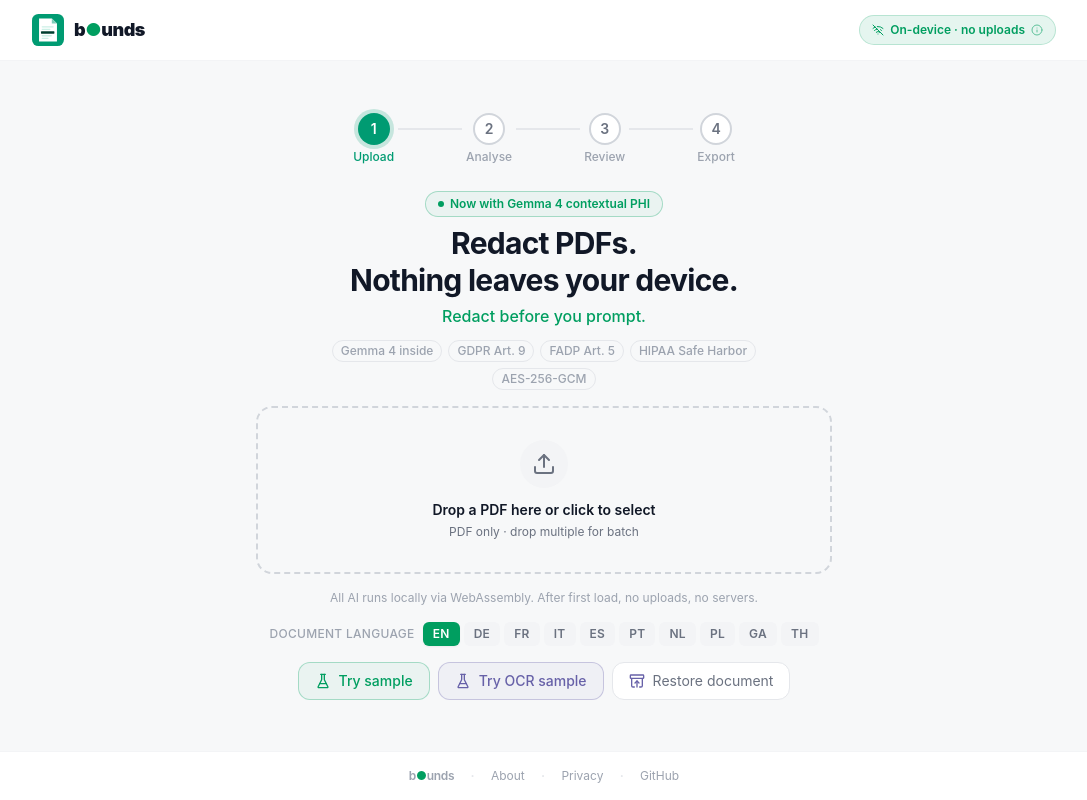
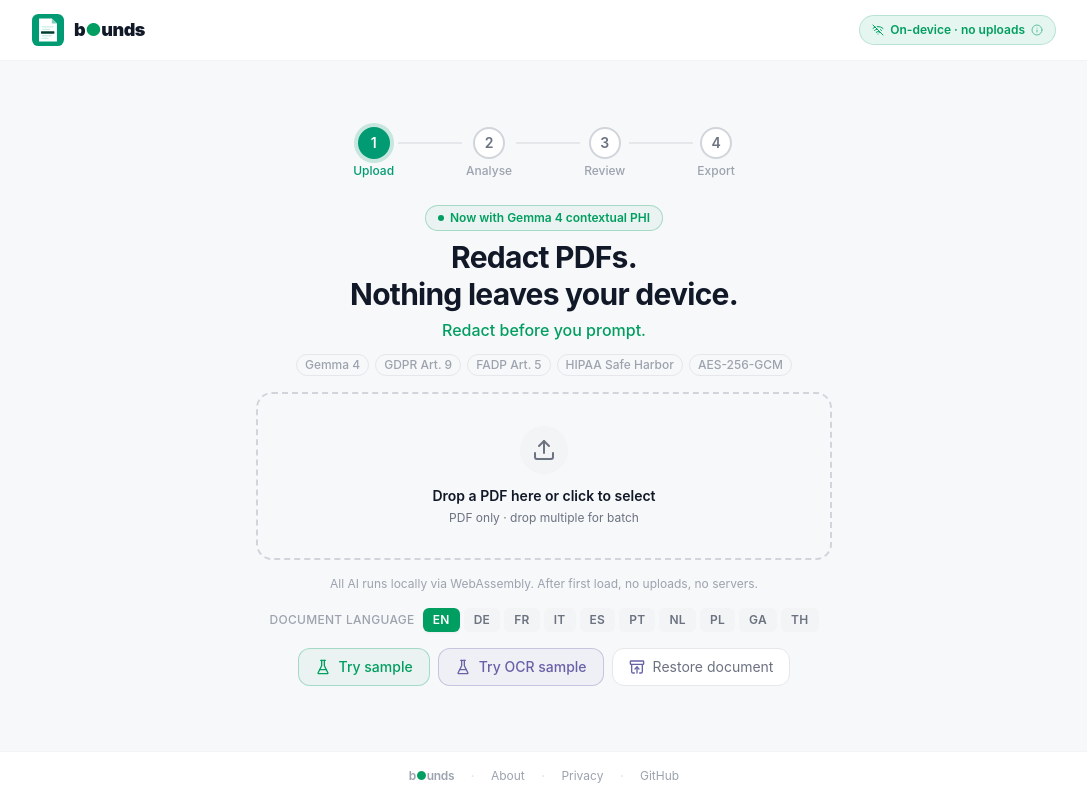
Before and after one commit to Aqta-ai/bounds, a React (Vite) app: page / in a window 1280 px wide. Shown: the whole page, without its empty margins (96-1183 px from the left). Built offline with nearby package versions, Linux system fonts and the light colour scheme; no server answers.

Commit message:
hero badges: drop max-w-2xl, shorten 'Gemma 4 inside' -> 'Gemma 4'
'inside' was filler; the wrapper max-width I added in the previous commit was the actual culprit, forcing AES-256-GCM to a second row at 672px.

```diff
--- a/src/App.tsx
+++ b/src/App.tsx
@@ -239,8 +239,8 @@
               <p className="text-base font-medium text-brand-green mt-1">
                 {t('hero_tagline')}
               </p>
-              <div className="flex flex-wrap items-center justify-center gap-1.5 mt-3 max-w-2xl mx-auto">
-                {['Gemma 4 inside', 'GDPR Art. 9', 'FADP Art. 5', 'HIPAA Safe Harbor', 'AES-256-GCM'].map((badge) => (
+              <div className="flex flex-wrap items-center justify-center gap-1.5 mt-3">
+                {['Gemma 4', 'GDPR Art. 9', 'FADP Art. 5', 'HIPAA Safe Harbor', 'AES-256-GCM'].map((badge) => (
                   <span key={badge} className="text-xs font-medium text-gray-400 border border-gray-200 rounded-full px-2 py-0.5 whitespace-nowrap">{badge}</span>
                 ))}
               </div>
```
